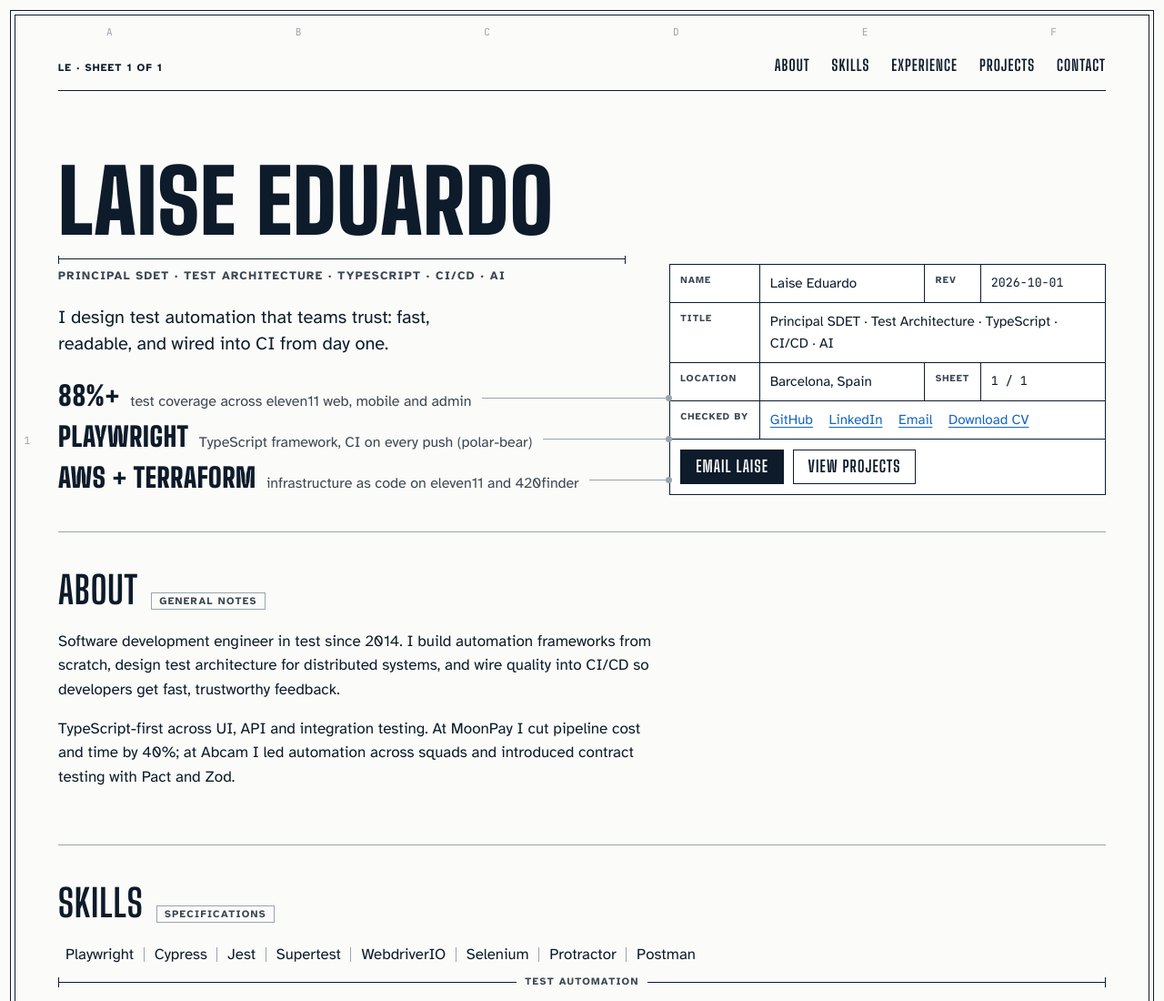
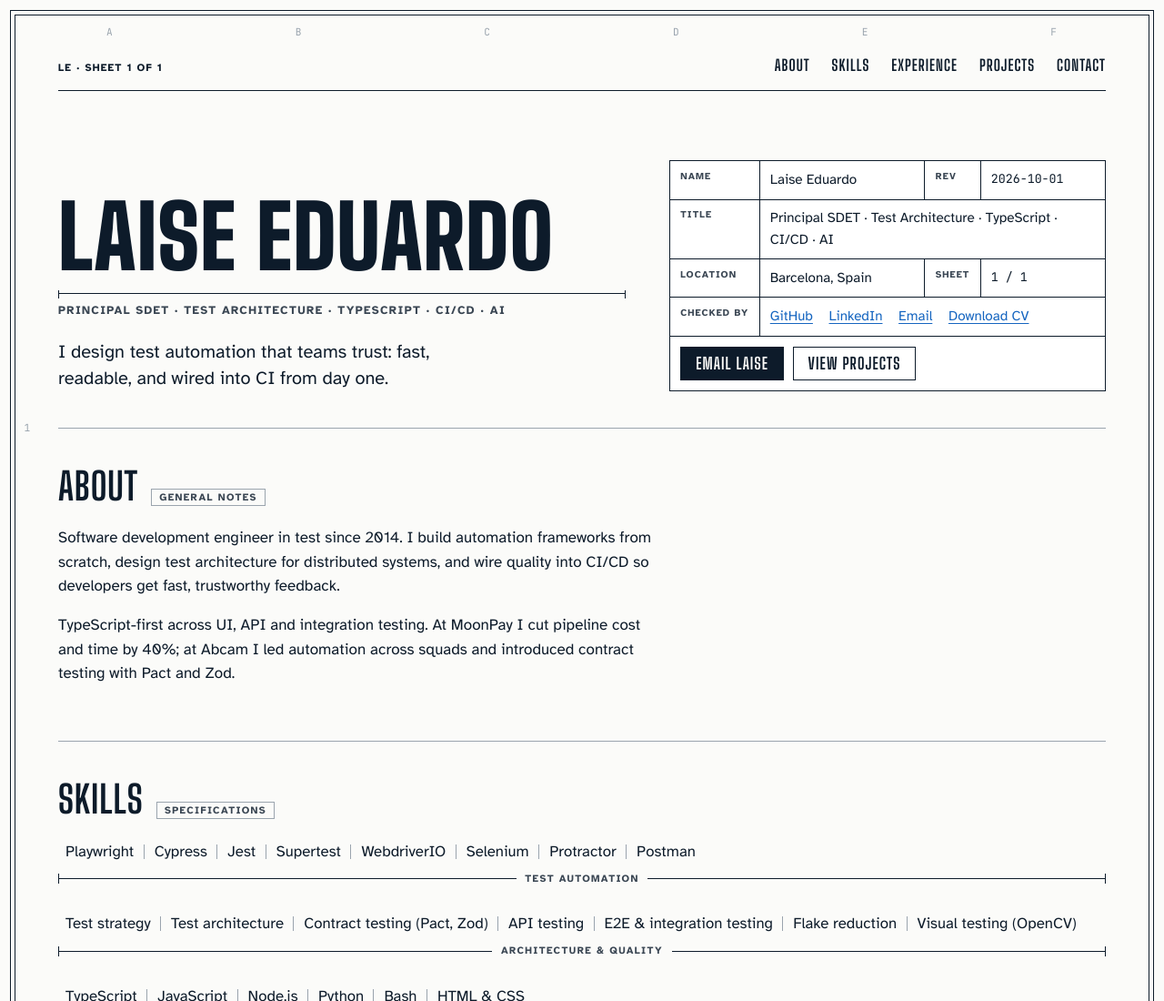
Before and after one commit to LaiseEduardo/laise-eduardo.com, a website with bundled scripts: page site/index.html in a window 1280 px wide. Shown: the top 1100 px of the page at 91% size. Built offline with nearby package versions, Linux system fonts and the light colour scheme.

Commit message:
design: remove hero proof callouts
Co-Authored-By: Claude Fable 5.1 <noreply@anthropic.com>

```diff
--- a/site/content.js
+++ b/site/content.js
@@ -10,11 +10,6 @@ const content = {
   },
   cv: 'cv.pdf',
   revised: '2026-10-01', // last content change; update when editing this file
-  proof: [
-    { value: '88%+', label: 'test coverage across eleven11 web, mobile and admin', href: 'https://github.com/LaiseEduardo/eleven11' },
-    { value: 'Playwright', label: 'TypeScript framework, CI on every push (polar-bear)', href: 'https://github.com/LaiseEduardo/polar-bear' },
-    { value: 'AWS + Terraform', label: 'infrastructure as code on eleven11 and 420finder', href: 'https://github.com/LaiseEduardo/eleven11/tree/main/terraform' },
-  ],
   about: [
     'Software development engineer in test since 2014. I build automation frameworks from scratch, design test architecture for distributed systems, and wire quality into CI/CD so developers get fast, trustworthy feedback.',
     'TypeScript-first across UI, API and integration testing. At MoonPay I cut pipeline cost and time by 40%; at Abcam I led automation across squads and introduced contract testing with Pact and Zod.',
--- a/site/main.js
+++ b/site/main.js
@@ -12,9 +12,6 @@ const hero = () => html`
     <h1 id="name">${esc(content.name)}</h1>
     <p class="title">${esc(content.title)}</p>
     <p class="pitch">${esc(content.pitch)}</p>
-    <ul class="callouts" aria-label="Proof">
-      ${list(content.proof, p => html`<li><a href="${esc(p.href)}" ${ext}><strong>${esc(p.value)}</strong><span>${esc(p.label)}</span><i class="leader" aria-hidden="true"></i></a></li>`)}
-    </ul>
   </div>
   <table class="title-block" aria-label="Title block">
     <tbody>
--- a/site/styles.css
+++ b/site/styles.css
@@ -166,41 +166,6 @@ h1, h2, h3 {
 .hero .title::after { right: 0; }
 .pitch { font-size: 1.25rem; line-height: 1.45; max-width: 36ch; margin: 1.25rem 0 0; text-wrap: pretty; }
 
-.callouts { list-style: none; margin: 1.75rem 0 0; padding: 0; display: grid; gap: 0.7rem; }
-.callouts a {
-  min-width: 0;
-  display: flex; flex-wrap: wrap; align-items: baseline; gap: 0.35rem 0.7rem;
-  color: var(--ink); text-decoration: none;
-}
-.callouts strong { font-family: var(--display); font-size: 1.85rem; font-weight: 900; letter-spacing: 0.02em; text-transform: uppercase; line-height: 1; }
-.callouts span { color: var(--ink-2); font-size: 1rem; }
-.callouts a:hover span, .callouts a:focus-visible span { color: var(--ink); }
-
-/* leader: a rule that runs from the claim to the title block, dot at the target end */
-.leader { display: none; }
-@media (min-width: 64rem) {
-  .callouts { margin-right: -3rem; } /* cross the grid gap so leaders touch the title block */
-  .callouts a { flex-wrap: nowrap; }
-  .callouts span { white-space: nowrap; }
-  .leader {
-    display: block; position: relative; flex: 1 1 2rem; min-width: 2rem; height: 1px;
-    align-self: center; margin-top: 0.1em;
-    background: var(--rule);
-  }
-  .leader::before {
-    content: ""; position: absolute; inset: 0; background: var(--accent);
-    transform-origin: left; transform: scaleX(0);
-    transition: transform 0.55s var(--ease);
-  }
-  .leader::after {
-    content: ""; position: absolute; right: -3px; top: -3px; width: 7px; height: 7px;
-    border-radius: 50%; background: var(--rule);
-    transition: background-color 0.2s 0.3s;
-  }
-  a:hover > .leader::before, a:focus-visible > .leader::before { transform: scaleX(1); }
-  a:hover > .leader::after, a:focus-visible > .leader::after { background: var(--accent); }
-}
-
 .title-block {
   width: 100%;
   border-collapse: collapse;
@@ -320,7 +285,6 @@ footer p { margin: 0; }
 
 @media (prefers-reduced-motion: reduce) {
   html { scroll-behavior: auto; }
-  .leader::before { transition: none; }
 }
 
 /* title block reflow on narrow sheets */
```
Also changed, not shown: .impeccable/review/desktop.png, .impeccable/review/mobile.png.
